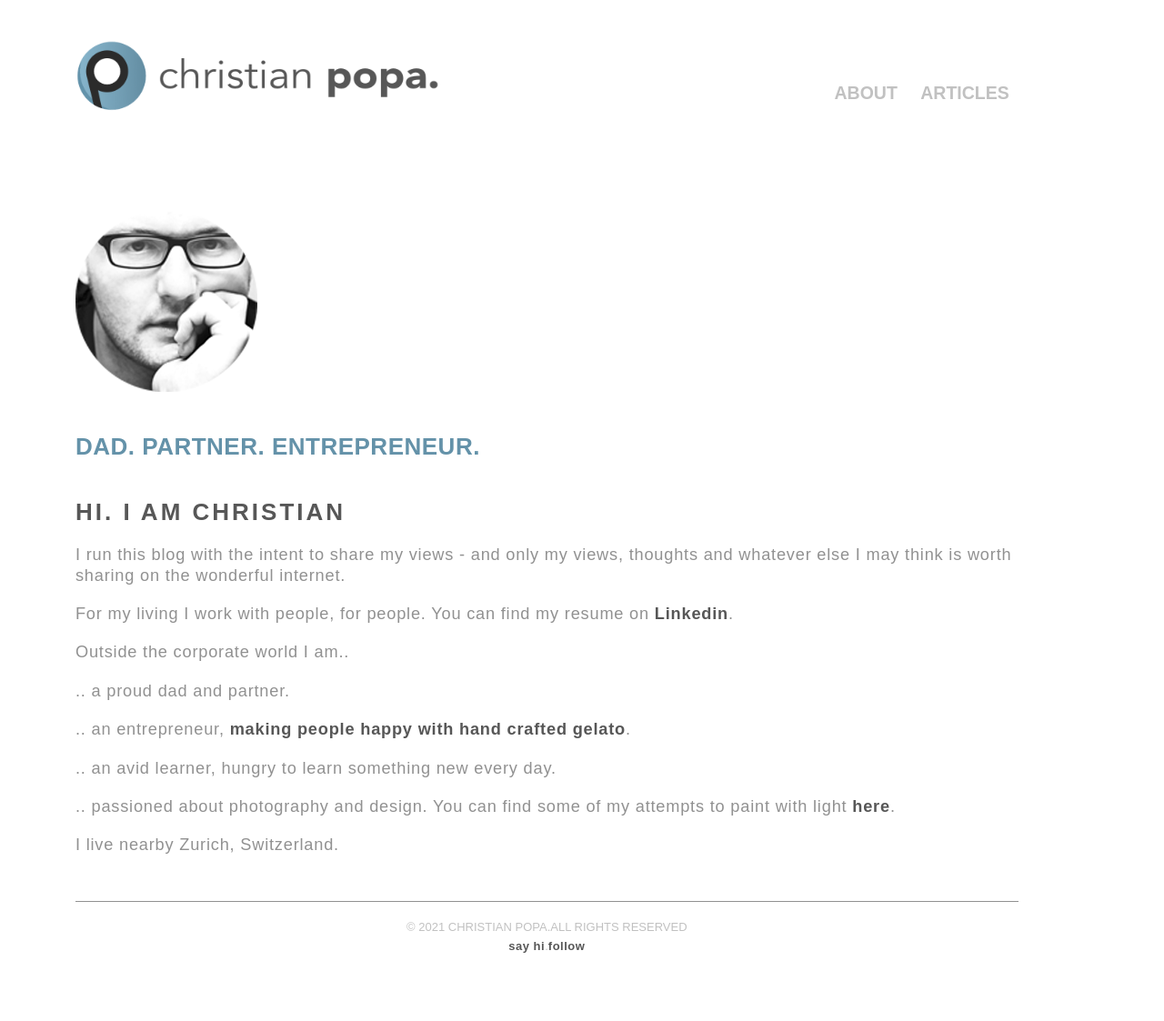
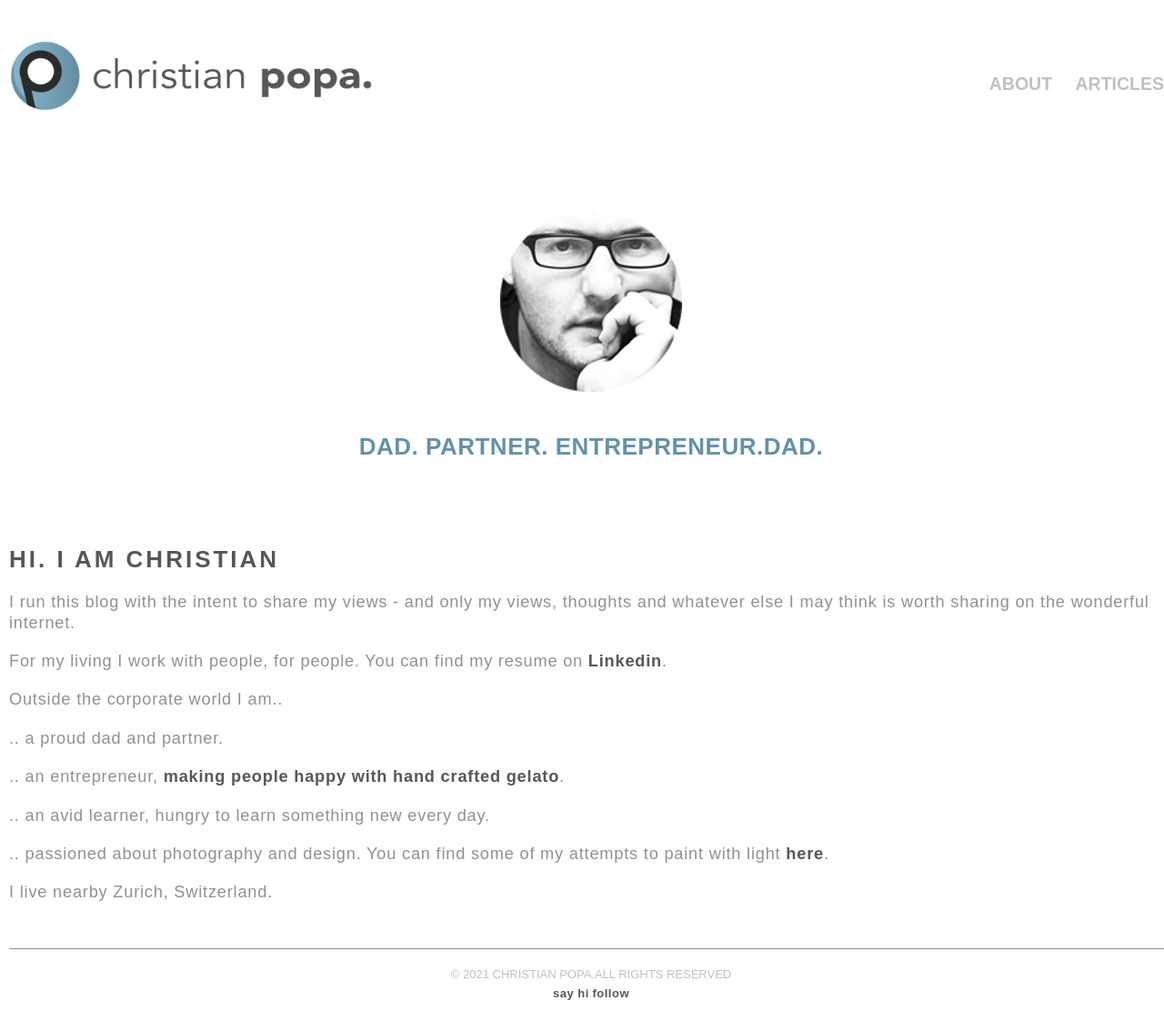
Before and after one commit to cristego/cristego.github.io, a Jekyll site: the page built from about.md, in a window 1280 px wide. Shown: the whole page at 91% size. Built offline with Jekyll 4.4.1, drawn with Linux system fonts in a browser that asks for light colours; before the commit the page ends 1071 px from its top, so only the background shows below that.

Commit message:
update css

```diff
--- a/_layouts/page_about.html
+++ b/_layouts/page_about.html
@@ -4,7 +4,7 @@ layout: default_page_sa
 <div id="content_about">
 <div class="empty_space_10"></div>
 <div id="about_img"><img src="/media/cp.png"></img></div>
-<div class="empty_space_10"></div>
+<h4 id="about_desc">Dad. Partner. Entrepreneur.Dad.</h4>
 <article>
 {{ content }}
 </article>
--- a/css/core.css
+++ b/css/core.css
@@ -140,17 +140,17 @@ footer {
 }
 
 @media all and (orientation:portrait) {
-	body, header, footer, #container {width: 90%; margin-left: 3%; margin-right: 7%;}
+	body, header, footer, #container {width: 100%;}
 	#container {min-height: 75%;}
 }
 
 @media all and (orientation:landscape) {
-	body, header, footer, #container {width: 90%; margin-left: 3%; margin-right: 7%;}
+	body, header, footer, #container {width: 100%;}
 }
 
 @media screen and (min-device-width: 1000px) {
 	body {max-width: 900px; margin: 0 auto;}
-  #container {width: 60%; margin-left: 20%; margin-right: 20%;}
+  #container {width: 100%;}
 /*	#container {width: 60%; margin-left: 20%; margin-right: 20%; min-height: 71%;} */
 }
 
@@ -209,7 +209,7 @@ footer {
 	border-top: 0px solid #fff;
 	margin-top: 20px;
 	margin-bottom: 40px;
-  padding-top: 70px;
+  	padding-top: 60px;
 }
 
 #nav_header li {
@@ -315,9 +315,15 @@ footer {
 	float: left;
 	width: 100%;
 	min-height: 100px;
-	text-align: left;
+	text-align: center;
 	margin-bottom: 40px;
 }
+
+#about_desc {
+	text-align: center;
+	padding-top: 2em;
+	padding-bottom: 2em;
+  }
 
 #about_img {
   margin-top: 40px;
```
Also changed, not shown: about.md (+0 -2 lines).
